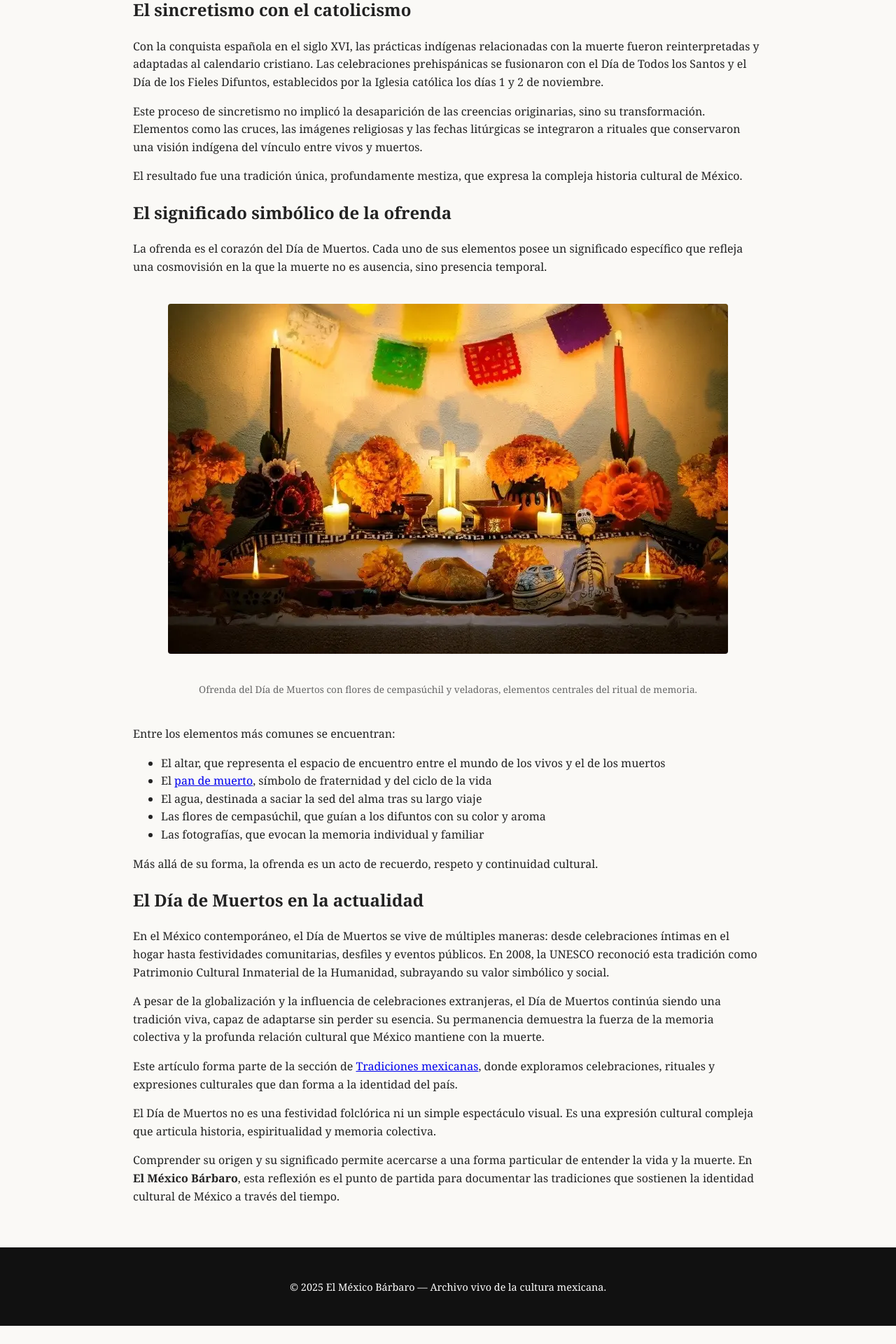
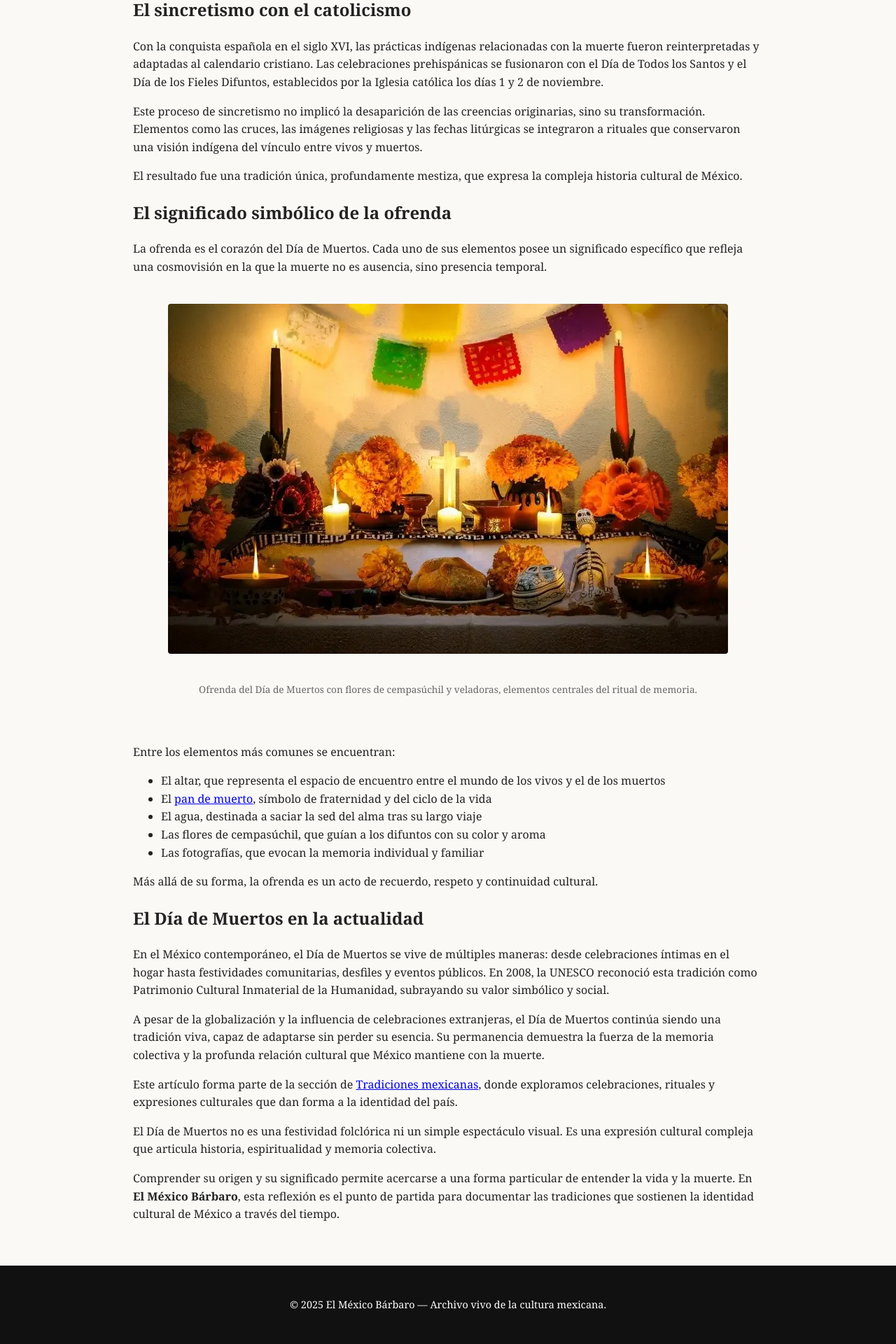
Before and after one commit to elbracamonte/elbracamonte.github.io, a Jekyll site: the page built from _posts/2025-12-11-dia-de-muertos-origen-significado.md, in a window 1280 px wide. Shown: the part 1418-3338 px from the top of the page at 70% size. Built offline with Jekyll 4.4.1, drawn with Linux system fonts in a browser that asks for light colours; before the commit the page ends 3312 px from its top, so only the background shows below that.

Commit message:
Update 2025-12-11-dia-de-muertos-origen-significado.md

```diff
--- a/_posts/2025-12-11-dia-de-muertos-origen-significado.md
+++ b/_posts/2025-12-11-dia-de-muertos-origen-significado.md
@@ -39,7 +39,7 @@ La ofrenda es el corazón del Día de Muertos. Cada uno de sus elementos posee u
     alt="Ofrenda tradicional del Día de Muertos en México">
   <figcaption>
     Ofrenda del Día de Muertos con flores de cempasúchil y veladoras, elementos centrales del ritual de memoria.
-  </figcaption>
+  </figcaption><br>
 </figure>
 
 Entre los elementos más comunes se encuentran:
```
